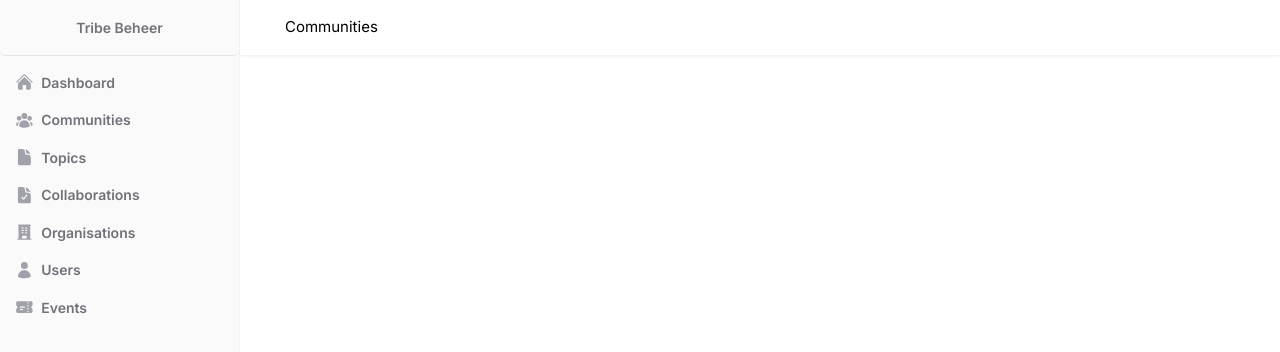
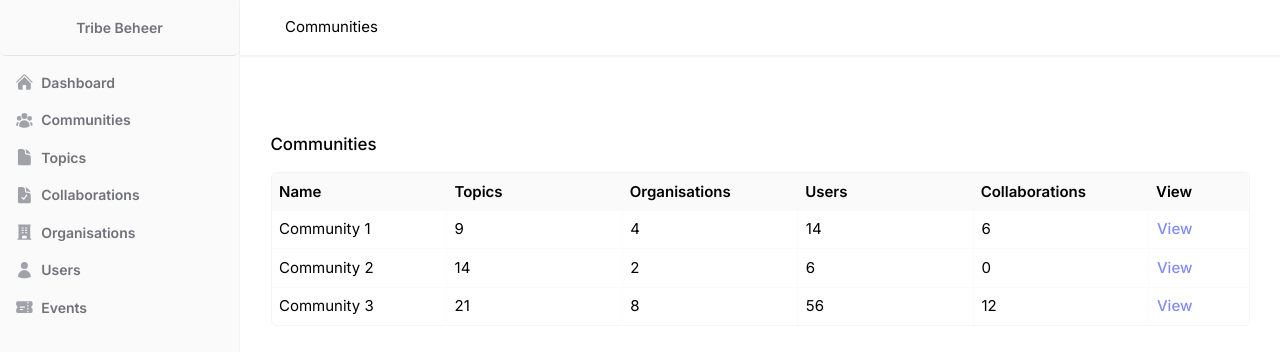
Before and after one commit to drijnkels/crm-nextjs, a Next.js app: page /communities in a window 1280 px wide. Shown: the top 352 px of the page. Built offline with nearby package versions, Linux system fonts and the light colour scheme.

Commit message:
Use Table component to mock a communities table

```diff
--- a/src/app/communities/page.tsx
+++ b/src/app/communities/page.tsx
@@ -1,10 +1,25 @@
 import Layout from "@/components/Layout/Layout";
-import Header from "@/components/Layout/Header";
+import Table from "@/components/Elements/Table/Table";
 
 export default function Communities() {
+  const communities = {
+    title: 'Communities',
+    headers: [
+      {label: 'Name', field: 'name', size: 'flex-1'},
+      {label: 'Topics', field: 'topics', size: 'flex-1'},
+      {label: 'Organisations', field: 'organisations', size: 'flex-1'},
+      {label: 'Users', field: 'users', size: 'flex-1'},
+      {label: 'Collaborations', field: 'collaborations', size: 'flex-1'},
+      {label: 'View', field: 'url', size: 'w-[100px]'},
+    ],
+    rows: [
+      {name: 'Community 1', topics: 9, organisations: 4, users: 14, collaborations: 6, url: '/communities/asdasdsaa'},
+      {name: 'Community 2', topics: 14, organisations: 2, users: 6, collaborations: 0, url: '/communities/ghkjghjghj'},
+      {name: 'Community 3', topics: 21, organisations: 8, users: 56, collaborations: 12, url: '/communities/rtyrtyrty'},
+    ]};
   return (
     <Layout page_name="Communities">
-
+      <Table title={communities.title} headers={communities.headers} rows={communities.rows} loading_message="Loading communities" />
     </Layout>
   )
 }
```
